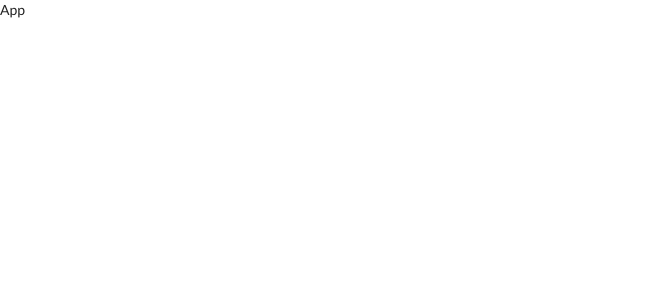
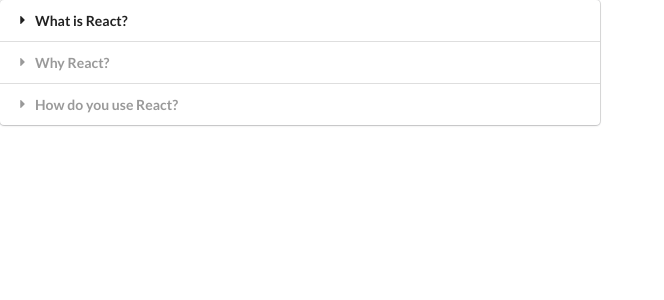
Before and after one commit to gskll/widgets-react-hooks, a React (Create React App) app: page / in a window 1280 px wide. Shown: the top 300 px of the page, without its empty margins (0-664 px from the left). Built offline with nearby package versions, Linux system fonts and the light colour scheme.

Commit message:
feat: add accordion widget

```diff
--- /dev/null
+++ b/src/components/Accordion.js
@@ -0,0 +1,29 @@
+import React, { useState } from "react";
+
+const Accordion = ({ items }) => {
+  const [activeIndex, setActiveIndex] = useState(null);
+
+  const onTitleClick = (index) => {
+    setActiveIndex(index);
+  };
+
+  const renderedItems = items.map((item, index) => {
+    const active = index === activeIndex ? "active" : "";
+
+    return (
+      <React.Fragment key={item.title}>
+        <div onClick={() => onTitleClick(index)} className={`title ${active}`}>
+          <i className="dropdown icon"></i>
+          {item.title}
+        </div>
+        <div className={`content ${active}`}>
+          <p>{item.content}</p>
+        </div>
+      </React.Fragment>
+    );
+  });
+
+  return <div className="ui styled accordion">{renderedItems}</div>;
+};
+
+export default Accordion;
--- a/src/components/App.js
+++ b/src/components/App.js
@@ -1,7 +1,27 @@
 import React from "react";
+import Accordion from "./Accordion";
 
 const App = (props) => {
-  return <div>App</div>;
+  const items = [
+    {
+      title: "What is React?",
+      content: "A frontend javascript framework",
+    },
+    {
+      title: "Why React?",
+      content: "React is a favorite JS library among engineers",
+    },
+    {
+      title: "How do you use React?",
+      content: "By creating components",
+    },
+  ];
+
+  return (
+    <div>
+      <Accordion items={items} />
+    </div>
+  );
 };
 
 export default App;
```
